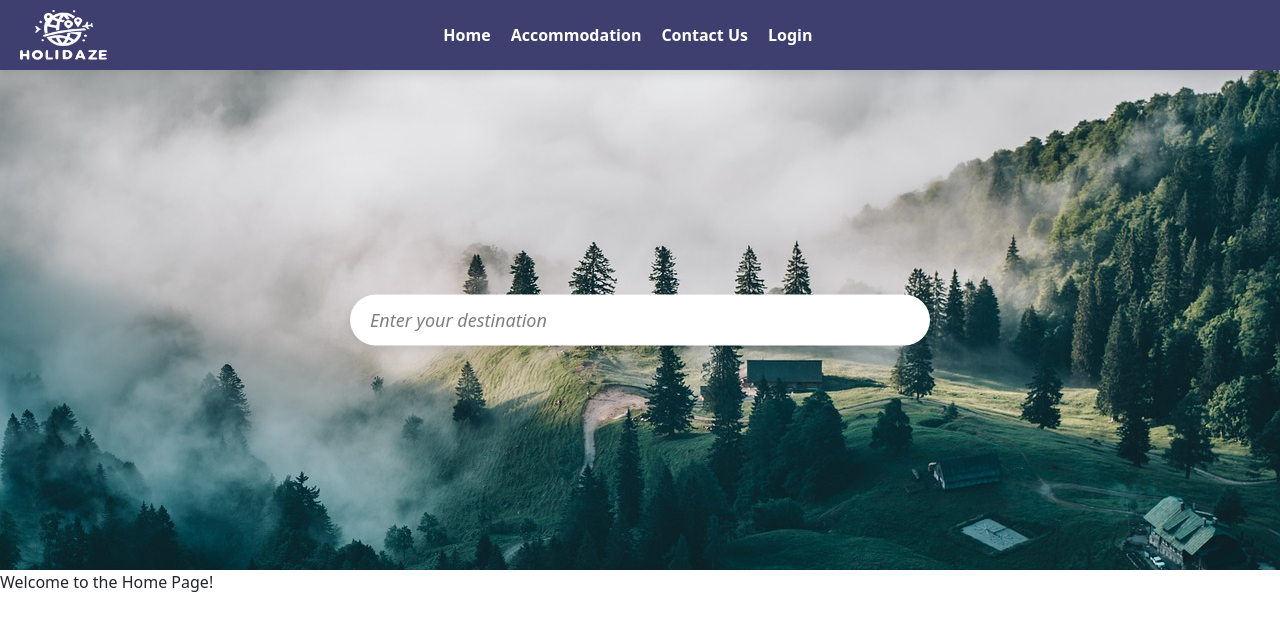
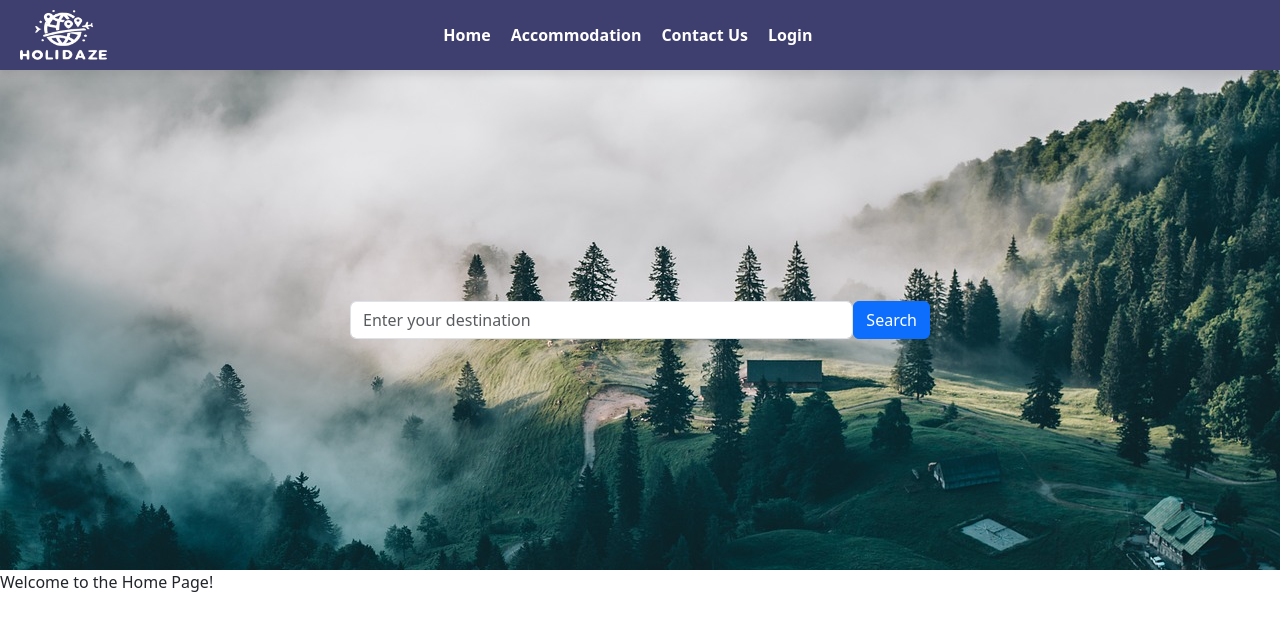
Before and after one commit to Teitrheim/Holidaze, a React (Create React App) app: page / in a window 1280 px wide. Shown: the top 630 px of the page. Built offline with nearby package versions, Linux system fonts and the light colour scheme.

Commit message:
Add search button

```diff
--- a/src/App.js
+++ b/src/App.js
@@ -1,4 +1,4 @@
-import React from "react";
+import React, { useState } from "react";
 import { BrowserRouter as Router, Routes, Route } from "react-router-dom";
 import Header from "./components/Header";
 import Home from "./pages/Home";
@@ -7,6 +7,23 @@ import banner from "./images/heroimage.jpg";
 import "./App.css";
 
 function App() {
+  const [searchTerm, setSearchTerm] = useState("");
+
+  const handleSearchInput = (event) => {
+    setSearchTerm(event.target.value);
+  };
+
+  const handleSearch = () => {
+    console.log("Searching for:", searchTerm);
+
+  };
+
+  const handleKeyPress = (event) => {
+    if (event.key === "Enter") {
+      handleSearch();
+    }
+  };
+
   return (
     <Router>
       <div>
@@ -16,9 +33,15 @@ function App() {
           <div className="search-container">
             <input
               type="text"
-              className="search-input"
+              className="form-control"
               placeholder="Enter your destination"
+              value={searchTerm}
+              onChange={handleSearchInput}
+              onKeyPress={handleKeyPress}
             />
+            <button className="btn btn-primary" onClick={handleSearch}>
+              Search
+            </button>
           </div>
         </div>
         <Routes>
```
